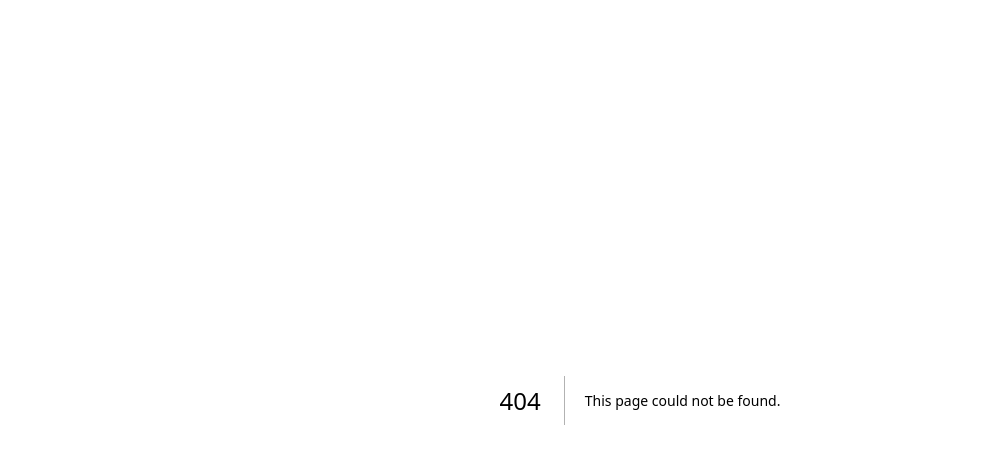
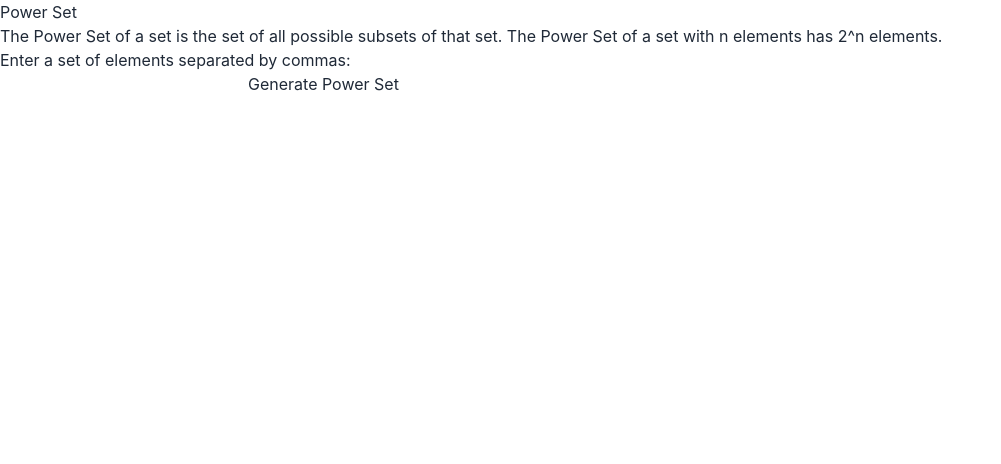
Before and after one commit to Exochos/Pupdog-Studio, a Next.js app: page /maths/week4/powerset in a window 1280 px wide. Before the commit this address had no page. Shown: the top 464 px of the page, without its empty margins (0-1001 px from the left). Built offline with nearby package versions, Linux system fonts and the light colour scheme.

Commit message:
Create page.tsx

```diff
--- /dev/null
+++ b/app/maths/week4/powerset/page.tsx
@@ -0,0 +1,38 @@
+"use client"
+import React, { useState } from "react"
+import { logEvent } from "../../../utils/googleAnalytics"
+
+export default function Page(): JSX.Element {
+  // State variables
+  const [powerSet, setPowerSet] = useState<string[]>([])
+  const [set, setSet] = useState<string>("")
+
+  // Log page view
+  logEvent("Page", "Power Set")
+
+  return (
+    <html lang="en">
+      <head>
+        <title>Power Set</title>
+        <meta charSet="UTF-8" />
+        <meta name="viewport" content="width=device-width, initial-scale=1.0" />
+        <meta name="description" content="This page demonstrates the concept of a Power Set in Mathematics by generating the Power Set of a given set." />
+        <meta name="author" content="Jeremy Ward" />
+        <meta name="date" content="2021-08-04" />
+
+        </head>
+      <body>
+        <h1>Power Set</h1>
+        <p>
+          The Power Set of a set is the set of all possible subsets of that set. The Power Set of a set with n elements has 2^n elements.
+        </p>
+        <p>
+          Enter a set of elements separated by commas:
+        </p>
+        <input type="text" id="set" />
+        <button>Generate Power Set</button>
+        <p id="powerSet"></p>
+      </body>
+    </html>
+  )
+}
```
